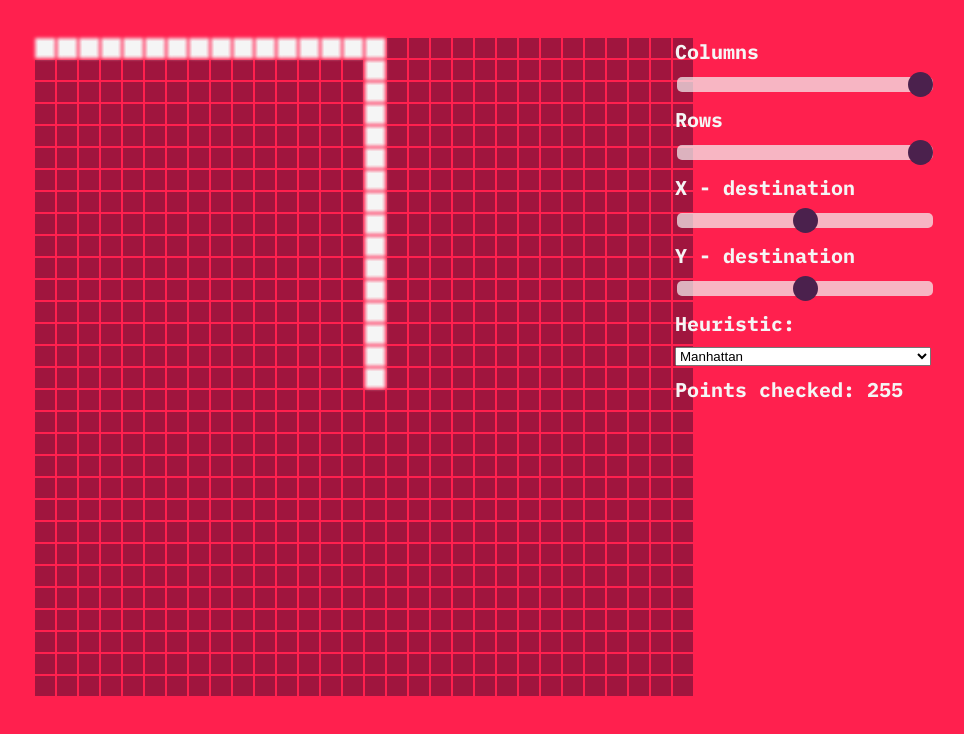
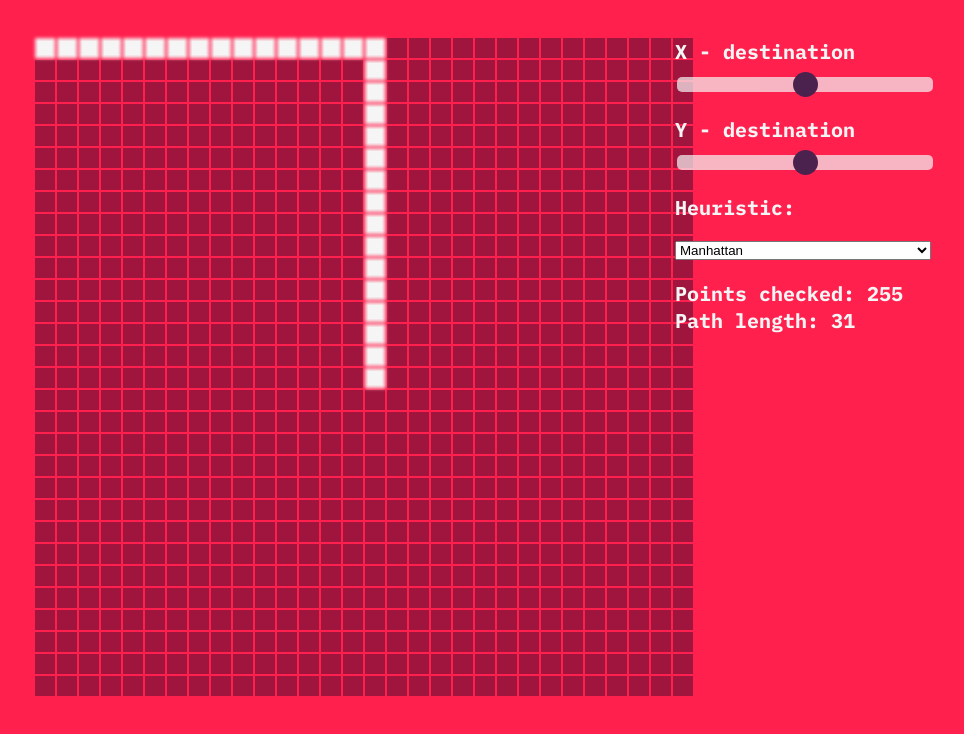
Before and after one commit to matt0792/Pathfinder-demo, a plain HTML site: page index.html in a window 1280 px wide. Shown: the whole page, without its empty margins (3-967 px from the left). Drawn offline with Linux system fonts and the light colour scheme.

Commit message:
Add path length tracker and display

```diff
--- a/index.html
+++ b/index.html
@@ -18,33 +18,7 @@
         <div id="grid"></div>
       </div>
 
-      <div class="sub-slider-container">
-        <div class="slider-title">Columns</div>
-        <div class="main-slider-container">
-          <div class="slidecontainer">
-            <input
-              type="range"
-              min="2"
-              max="30"
-              value="30"
-              class="slider"
-              id="columnRange"
-            />
-          </div>
-        </div>
-        <div class="sub-slider-container">
-          <div class="slider-title">Rows</div>
-          <div class="slidecontainer">
-            <input
-              type="range"
-              min="2"
-              max="30"
-              value="30"
-              class="slider"
-              id="rowRange"
-            />
-          </div>
-        </div>
+      <div class="main-slider-container">
         <div class="sub-slider-container">
           <div class="slider-title">X - destination</div>
           <div class="slidecontainer">
@@ -85,6 +59,10 @@
           <div class="check-text">
             Points checked: <span id="checkNumber"></span>
           </div>
+        <div class="check-counter">
+          <div class="check-text">
+            Path length: <span id="pathNumber"></span>
+          </div>
         </div>
       </div>
     </div>
--- a/main.scss
+++ b/main.scss
@@ -20,7 +20,8 @@ body {
 
 .obstacle {
   background-color: #00224d;
-  transform: scale(1.1);
+  transform: scale(1);
+  box-shadow: 0px 0px 2px 2px #00224d;
 }
 
 .point.correct {
@@ -72,6 +73,7 @@ body {
   display: flex;
   flex-direction: column;
   width: 20vw !important;
+  gap: 20px;
 }
 
 .sub-slider-container {
--- a/script.js
+++ b/script.js
@@ -12,6 +12,7 @@ let endX = 15;
 let endY = 15;
 
 let checkNumber = document.getElementById("checkNumber");
+let pathNumber = document.getElementById("pathNumber");
 
 // Manhattan Heuristic
 function manhattan(position0, position1) {
@@ -180,6 +181,7 @@ function search() {
         temp = temp.parent;
       }
       checkNumber.textContent = closedSet.length;
+      pathNumber.textContent = path.length;
       return path.reverse();
     }
 
@@ -237,16 +239,16 @@ let endXSlider = document.getElementById("endX");
 let endYSlider = document.getElementById("endY");
 let gridContainer = document.getElementById("grid");
 
-columnSlider.oninput = function () {
-  cols = parseInt(this.value, 10);
-  initGrid();
-  displayGrid(search());
-};
-rowSlider.oninput = function () {
-  rows = parseInt(this.value, 10);
-  initGrid();
-  displayGrid(search());
-};
+// columnSlider.oninput = function () {
+//   cols = parseInt(this.value, 10);
+//   initGrid();
+//   displayGrid(search());
+// };
+// rowSlider.oninput = function () {
+//   rows = parseInt(this.value, 10);
+//   initGrid();
+//   displayGrid(search());
+// };
 endXSlider.oninput = function () {
   endX = parseInt(this.value, 10);
   end = grid[endX][endY];
```
Also changed, not shown: main.css, 1 other file.
